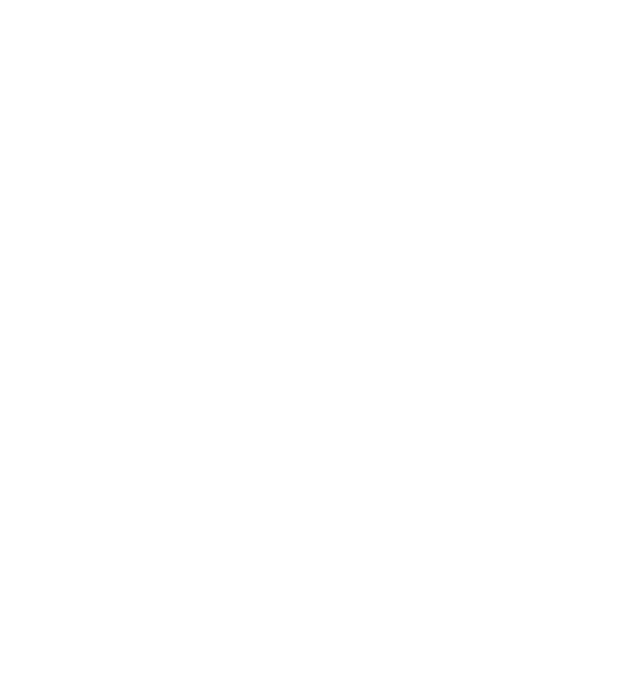
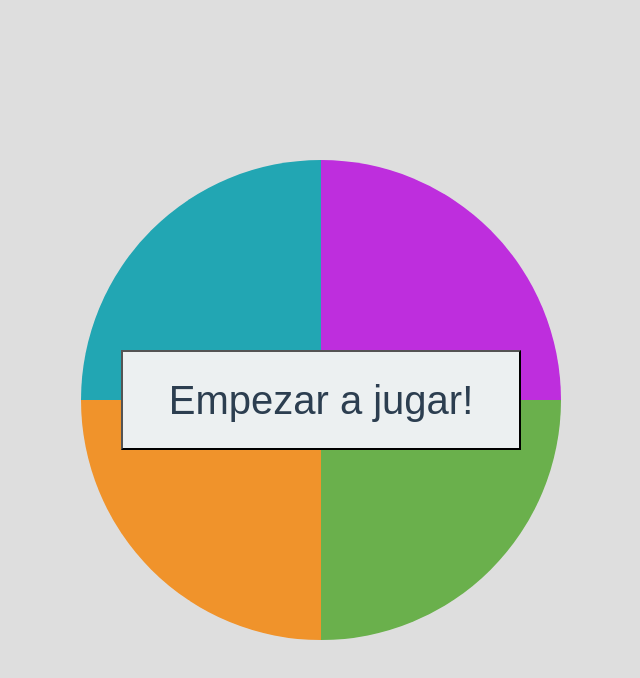
Before and after one commit to cartxu/simon-dice, a plain HTML site: page index.html in a window 1280 px wide. Shown: the whole page, without its empty margins (319-959 px from the left). Drawn offline with Linux system fonts and the light colour scheme.

Commit message:
simon-dice

```diff
--- a/app.js
+++ b/app.js
@@ -0,0 +1,19 @@
+const celeste = document.getElementById('celeste')
+      const violeta = document.getElementById('violeta')
+      const naranja = document.getElementById('naranja')
+      const verde = document.getElementById('verde')
+      const btnEmpezar = document.getElementById('btnEmpezar')
+
+      class Juego {
+        constructor() {
+          this.inicializar()
+        }
+
+        inicializar() {
+          btnEmpezar.classList.add('hide')
+        }
+      }
+
+      function empezarJuego() {
+        var juego = new Juego()
+      }
--- a/index.html
+++ b/index.html
@@ -1,12 +1,18 @@
 <!DOCTYPE html>
-<html lang="en">
-<head>
-    <meta charset="UTF-8">
-    <meta http-equiv="X-UA-Compatible" content="IE=edge">
-    <meta name="viewport" content="width=device-width, initial-scale=1.0">
+<html>
+  <head>
+    <meta charset="utf-8">
     <title>Simon Dice</title>
-</head>
-<body>
-
-</body>
+    <link rel="stylesheet" href="style.css">
+  </head>
+  <body>
+    <div class="gameboard">
+      <div id="celeste" class="color celeste left" data-color="celeste"></div>
+      <div id="violeta" class="color violeta right" data-color="violeta"></div>
+      <div id="naranja" class="color naranja left" data-color="naranja"></div>
+      <div id="verde" class="color verde right" data-color="verde"></div>
+      <button id="btnEmpezar" class="btn-start" onclick="empezarJuego()">Empezar a jugar!</button>
+    </div>
+    <script src="app.js"></script>
+  </body>
 </html>
--- /dev/null
+++ b/style.css
@@ -0,0 +1,78 @@
+body {
+    margin: 0;
+    background: #dedede;
+    display: flex;
+    align-items: center;
+    height: 100vh;
+  }
+
+  .gameboard {
+    height: 100vh;
+    width: 100vh;
+    border-radius: 50%;
+    overflow: hidden;
+    margin: 0 auto;
+    max-height: 60vh;
+    max-width: 60vh;
+  }
+
+  .color {
+    width: 50%;
+    height: 50%;
+    display: inline-block;
+  }
+
+  .left {
+    float: left;
+  }
+
+  .right {
+    float: left;
+  }
+
+  .celeste {
+    background: #22a6b3;
+  }
+
+  .celeste.light {
+    background: #7ed6df;
+  }
+
+  .violeta {
+    background: #be2edd;
+  }
+
+  .violeta.light {
+    background: #e056fd;
+  }
+
+  .naranja {
+    background: #f0932b;
+  }
+
+  .naranja.light {
+    background: #ffbe76;
+  }
+
+  .verde {
+    background: #6ab04c;
+  }
+
+  .verde.light {
+    background: #badc58;
+  }
+
+  .btn-start {
+    width: 400px;
+    height: 100px;
+    background: #ecf0f1;
+    color: #2c3e50;
+    font-size: 2.5rem;
+    position: absolute;
+    top: calc(50% - 50px);
+    left: calc(50% - 200px);
+  }
+
+  .hide {
+    display: none;
+  }
```
